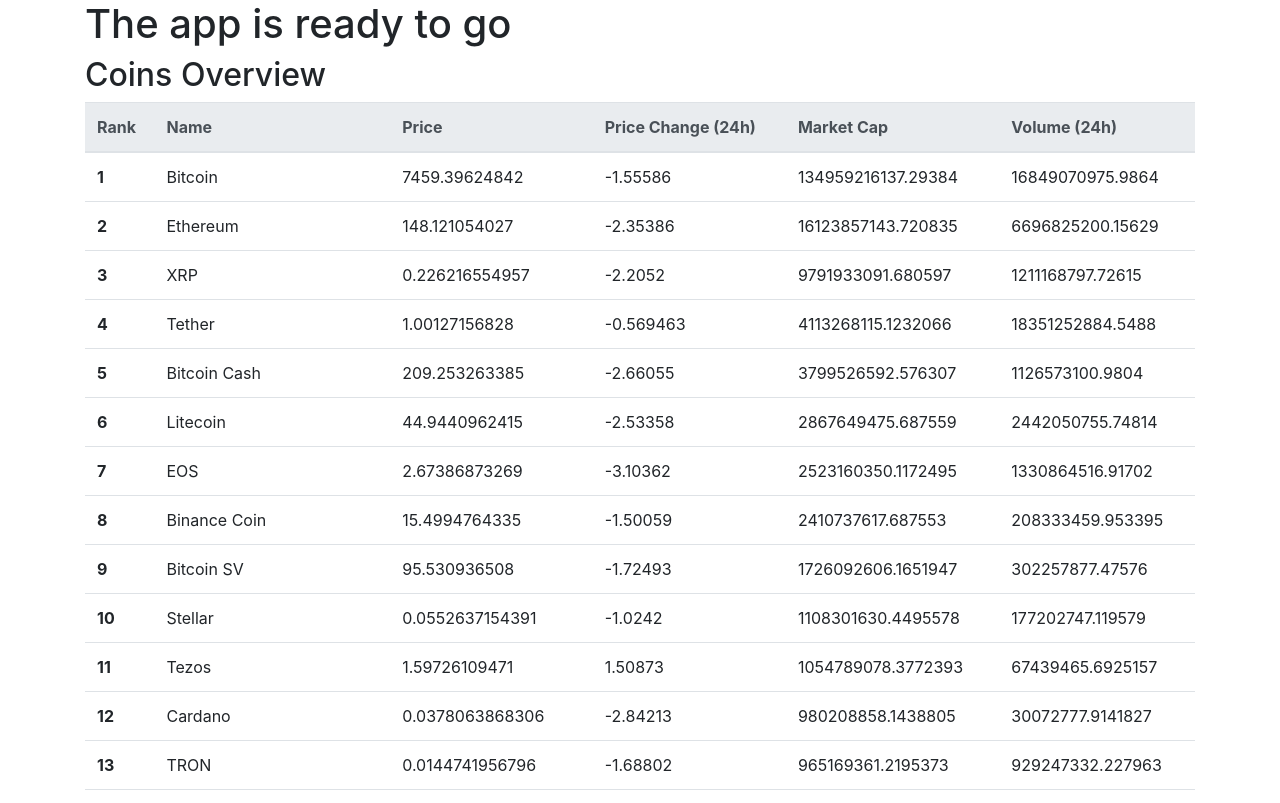
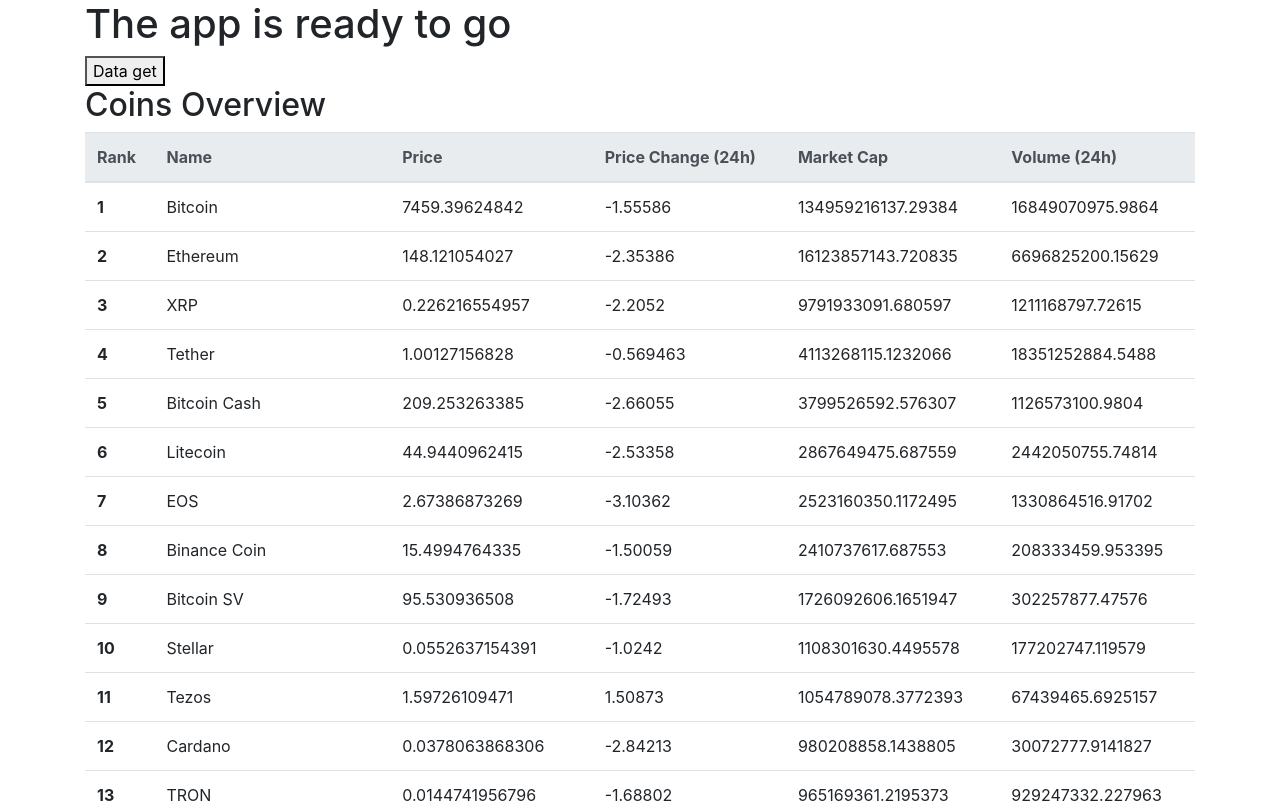
Before and after one commit to An1mus/topcoin, a React (Create React App) app: page / in a window 1280 px wide. Shown: the top 803 px of the page. Built offline with nearby package versions, Linux system fonts and the light colour scheme.

Commit message:
Coinmarketcap coin service

```diff
--- a/package.json
+++ b/package.json
@@ -6,6 +6,7 @@
     "@testing-library/jest-dom": "^4.2.4",
     "@testing-library/react": "^9.3.2",
     "@testing-library/user-event": "^7.1.2",
+    "axios": "^0.19.0",
     "bootstrap": "^4.4.1",
     "history": "^4.10.1",
     "react": "^16.12.0",
--- /dev/null
+++ b/src/common/api/cmcUrls.js
@@ -0,0 +1,19 @@
+/**
+ * CoinMarketCap API endpoints and headers
+ * * * * * * * * * * * * * * * NOTE * * * * * * * * * * * * * * *
+ * The API KEY is openly supplied only for the testing.
+ * The key provided is a sandbox key, but the only difference is,
+ * the API domain.
+ */
+
+const API_KEY = 'c9f5efce-aa76-4376-8a70-c93924af1b62';
+const CMC_API_URL = 'https://sandbox-api.coinmarketcap.com/v1/';
+const CMC_API_URL_LISTING = `${CMC_API_URL}cryptocurrency/listings/latest`; //coin listing for the latest data
+const CMC_HEADERS = {
+	// Usually I would put it server side, and use Node middleware.
+	// But this is a sandbox key, so it should be okay.
+	'X-CMC_PRO_API_KEY': API_KEY,
+	'Accept': 'application/json'
+};
+
+export {CMC_API_URL_LISTING, CMC_HEADERS};
--- a/src/components/app/App.js
+++ b/src/components/app/App.js
@@ -4,6 +4,8 @@
 import './App.css';
 
 import history from 'common/history';
+
+import getCoinData from 'services/cmc';
 
 import Dashboard from 'components/dashboard';
 import Liquidity from 'components/liquidity';
@@ -12,6 +14,8 @@
 	return (
 		<div className={'container'}>
 			<h1>The app is ready to go</h1>
+
+			<button onClick={() => {getCoinData()}}>Data get</button>
 
 			<Router history={history}>
 				<Route exact path={'/'} component={Dashboard}/>
--- a/src/components/dashboard/index.js
+++ b/src/components/dashboard/index.js
@@ -2,7 +2,7 @@
 
 import CoinView from './dashboardCoinView'
 
-import STUBDATA from '../../common/stubdata';
+import STUBDATA from 'common/stubdata';
 
 const Dashboard = () => {
 	const columns = ['Rank', 'Name', 'Price', 'Price Change (24h)', 'Market Cap', 'Volume (24h)'];
@@ -13,13 +13,13 @@
 			<table className='table'>
 				<thead className='thead-light'>
 				<tr>
-					{columns.map(col => <th>{col}</th>)}
+					{columns.map((col, i) => <th key={i}>{col}</th>)}
 				</tr>
 				</thead>
 				<tbody>
 				{STUBDATA.map(coin => {
 					return (
-						<CoinView coin={coin}/>
+						<CoinView key={coin.id} coin={coin}/>
 					)
 				})}
 				</tbody>
--- /dev/null
+++ b/src/services/cmc/index.js
@@ -0,0 +1,26 @@
+import axios from 'axios';
+
+import {CMC_API_URL_LISTING, CMC_HEADERS} from 'common/api/cmcUrls';
+
+const getCoinData = async () => {
+	let response;
+
+	try {
+		response = await axios.get('https://sandbox-api.coinmarketcap.com/v1/cryptocurrency/listings/latest', {
+			headers: {
+				'X-CMC_PRO_API_KEY': 'c9f5efce-aa76-4376-8a70-c93924af1b62',
+				'Accept': 'application/json; charset=utf-8'
+			},
+		});
+	} catch (e) {
+		return console.error(e);
+	}
+
+	if(!response.ok) {
+		return console.log(response);
+	}
+
+	return response.data;
+};
+
+export default getCoinData;
```
Also changed, not shown: 1 other file (tests, documents, lock files or other folders).
